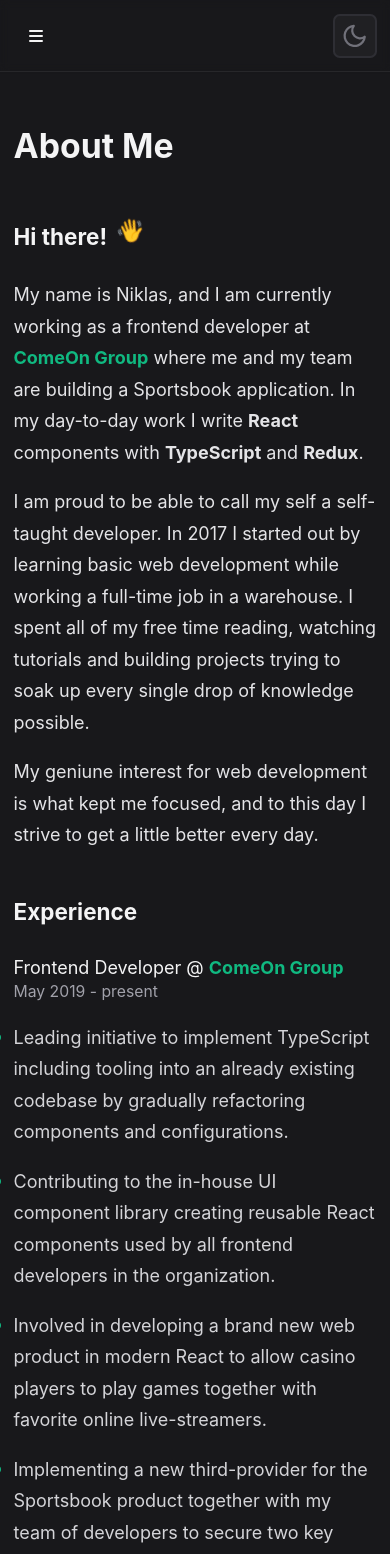
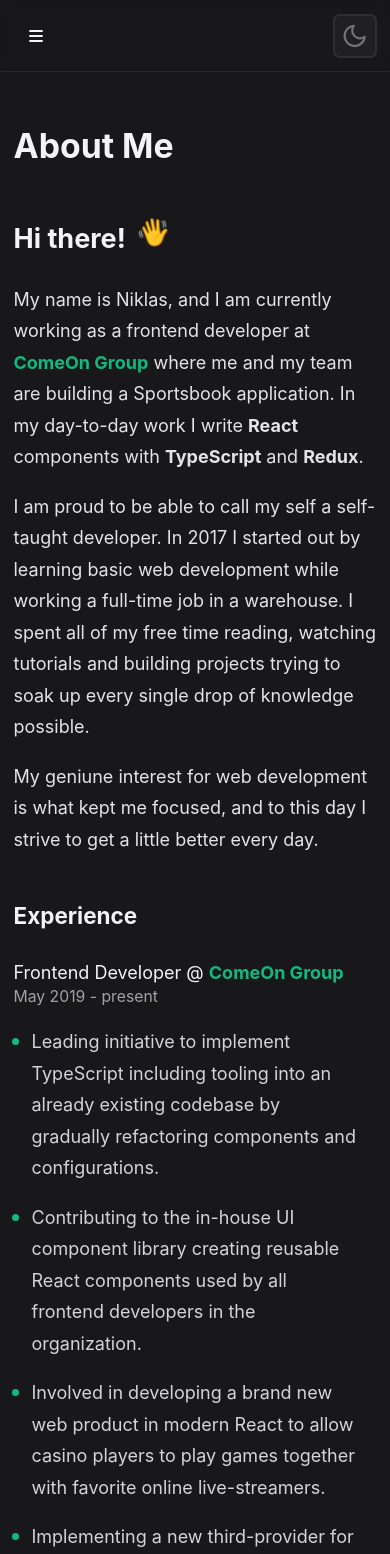
Before and after one commit to Maufive/niklasalbinsson, a Next.js app: page /about in a window 390 px wide. Shown: the top 1554 px of the page. Built offline with nearby package versions, Linux system fonts and the light colour scheme; no server answers.

Commit message:
Fix padding issues on mobile

```diff
--- a/pages/about/index.tsx
+++ b/pages/about/index.tsx
@@ -36,7 +36,7 @@ const About: NextPage = () => (
     <PageHeader title={ABOUT_TITLE} />
     <article className="">
       <section className="mb-10 2xl:mb-20">
-        <h2 className="mb-6 text-xl font-bold">
+        <h2 className="mb-6 text-2xl font-bold">
           Hi there! <WavingHand />
         </h2>
         <p className="mb-4 text-base leading-7 text-zinc-800 dark:text-zinc-200">
@@ -60,7 +60,7 @@ const About: NextPage = () => (
       </section>
     </article>
     <article>
-      <h2 className="mb-6 text-xl font-bold">Experience</h2>
+      <h3 className="mb-6 text-xl font-bold">Experience</h3>
       <section>
         <h4 className="text-base font-normal">
           Frontend Developer @{' '}
@@ -69,7 +69,7 @@ const About: NextPage = () => (
         <p className="text-sm text-zinc-600 dark:text-zinc-400">
           May 2019 - present
         </p>
-        <ul className="mt-4 list-disc space-y-4">
+        <ul className="mt-4 list-disc space-y-4 px-4 lg:px-0">
           <li className="marker:text-secondary">
             <p className="text-base leading-7 text-zinc-700 dark:text-zinc-300">
               Leading initiative to implement TypeScript including tooling into
```
